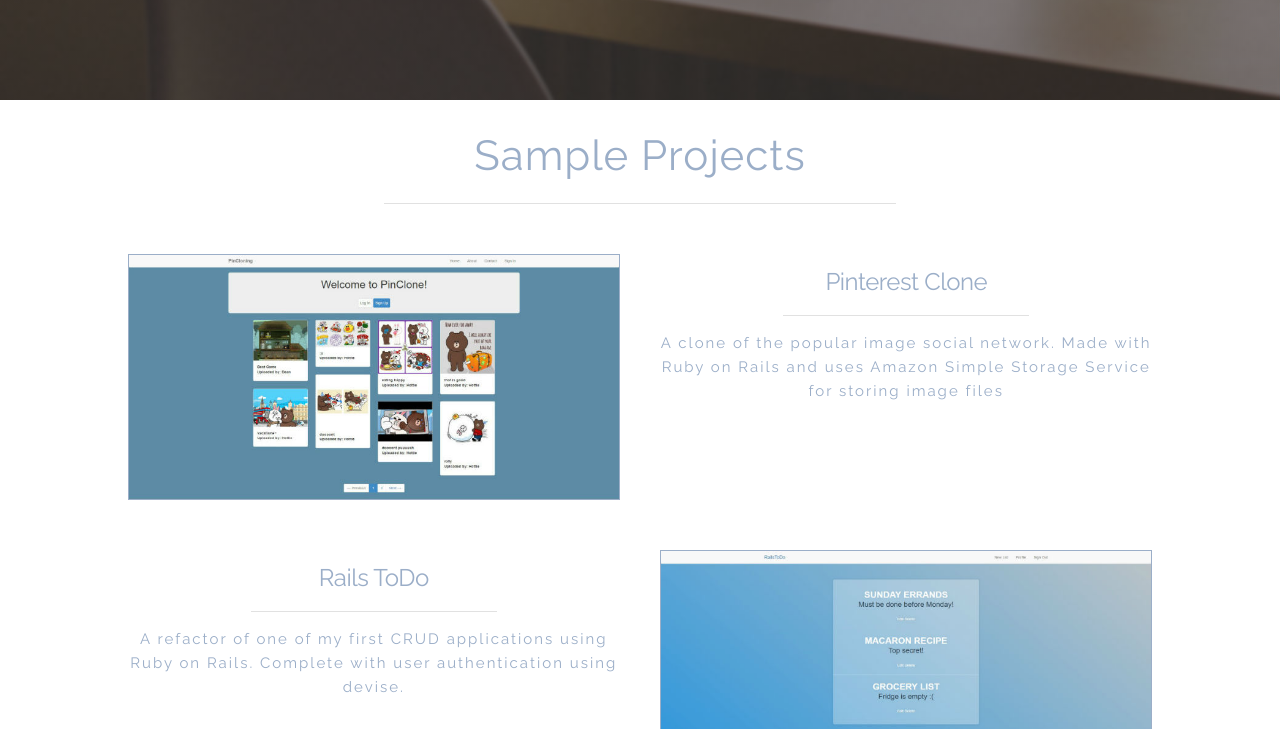
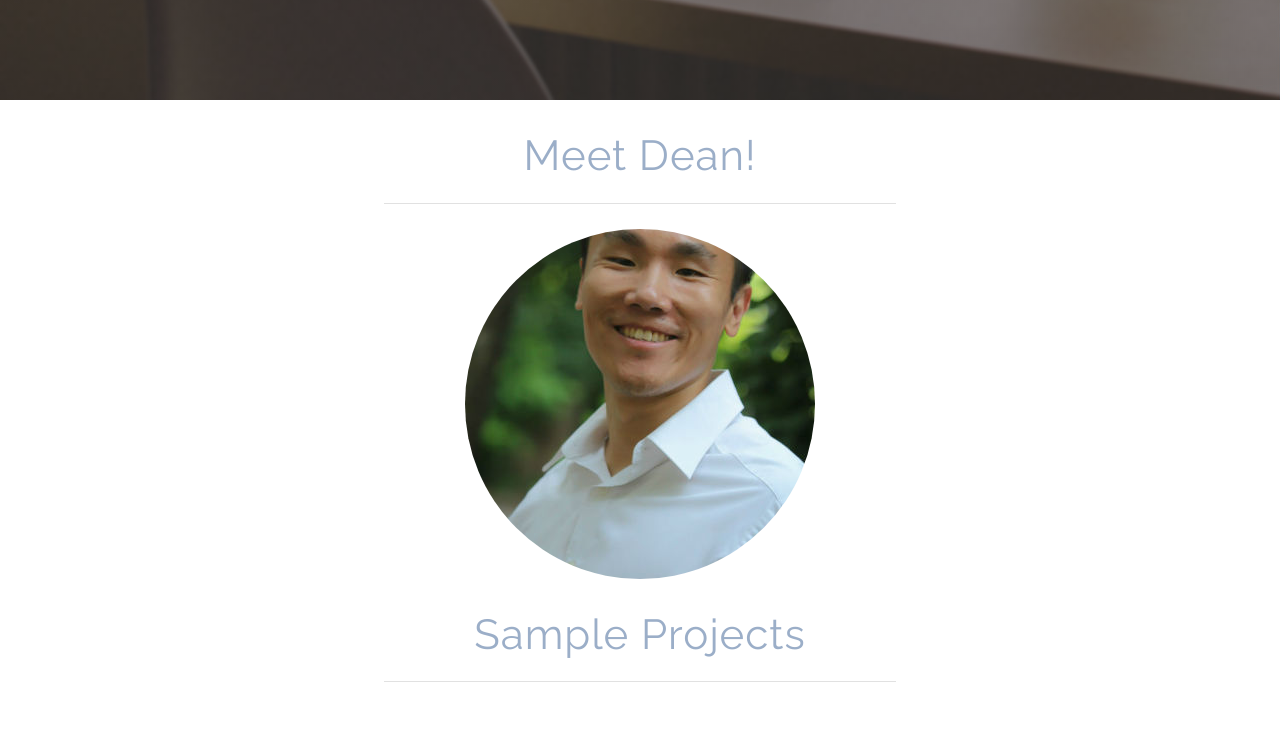
Before and after one commit to bluekites/dean-chuang-portfolio, a website: page public/index.html in a window 1280 px wide. Shown: the part 700-1429 px from the top of the page. Drawn offline with Linux system fonts and the light colour scheme.

Commit message:
add periscope for profile picture and add zooming effect for project section

```diff
--- a/public/index.html
+++ b/public/index.html
@@ -18,6 +18,18 @@
       <div class="masthead-divider"></div>
     </div>
   </header>
+  <section id="about-section">
+    <div class="container">
+      <div class="section-header">
+        <h2>Meet Dean!</h2>
+        <hr>
+      </div>
+      <div class="about-description">
+        <p></p>
+      </div>
+      <div class="periscope"></div>
+    </div>
+  </section>
   <section id="projects-section">
     <div class="container">
       <div class="section-header">
--- a/public/js/app.js
+++ b/public/js/app.js
@@ -13,7 +13,7 @@ $(document).ready(function(){
     // project section parallax effect
     $('.row').each(function(i){
       // won't trigger until the rows are within 50% of the browser
-      if(windowScroll > $('.row').eq(i).offset().top - ($(window).height() / 1.3)) {
+      if(windowScroll > $('.row').eq(i).offset().top - ($(window).height() / 1.4)) {
         if(i % 2 === 0) {
           $('.row').eq(i).addClass('evenshow');
         } else {
@@ -26,8 +26,10 @@ $(document).ready(function(){
 
   // project section overlay
   $('.overlay-container').on('mouseenter', function(){
+    $(this).children('img').addClass('zoom-in');
     $(this).children('.overlay').fadeToggle('slow');
   }).on('mouseleave', function(){
+    $(this).children('img').removeClass('zoom-in');
     $(this).children('.overlay').fadeToggle('slow');
   });
 
--- a/sass/style.scss
+++ b/sass/style.scss
@@ -31,6 +31,10 @@ p {
 
 .container {
   max-width: 80%;
+}
+
+.zoom-in {
+  transform: scale(1.2);
 }
 
 // Header Styles
@@ -74,6 +78,20 @@ p {
   }
 }
 
+#about-section {
+  margin-top: 3rem;
+  text-align: center;
+  .periscope {
+    margin: 0 auto;
+    width: 350px;
+    height: 350px;
+    background-image: url('/images/dean-profile-pic.jpg');
+    background-repeat: no-repeat;
+    background-position: 50% 50%;
+    background-attachment: fixed;
+    border-radius: 50%;
+  }
+}
 
 #projects-section {
   margin-top: 3rem;
@@ -107,12 +125,12 @@ p {
   .oddrow {
     opacity: 0;
     transform: translateX(50px);
-    transition: all 500ms ease-in-out;
+    transition: all 700ms ease-in-out;
   }
   .evenrow {
     opacity: 0;
     transform: translateX(-50px);
-    transition: all 500ms ease-in-out;
+    transition: all 700ms ease-in-out;
   }
   .oddshow {
     opacity: 1;
@@ -124,9 +142,11 @@ p {
   }
   .overlay-container {
     position: relative;
+    overflow: hidden;
     img {
       border: 1px solid $grey-blue;
       vertical-align: top;
+      transition: all 500ms ease-in-out;
     }
     .overlay {
       position: absolute;
```
Also changed, not shown: public/css/style.css, public/images/dean-profile-pic.jpg (added).
